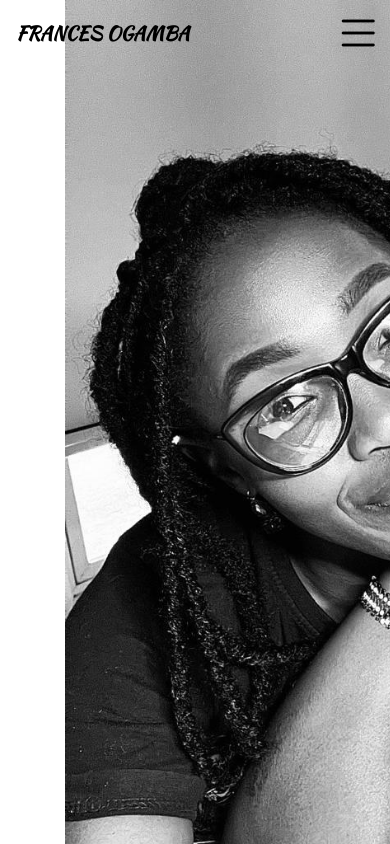
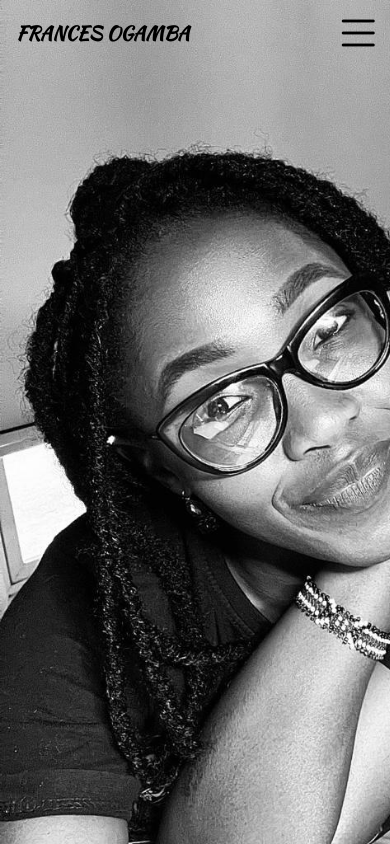
Before and after one commit to MaureenMOguche/Frances, a plain HTML site: page index.html in a window 390 px wide. Drawn offline with nearby package versions, Linux system fonts and the light colour scheme.

Commit message:
latest homepage edit

```diff
--- a/styles.css
+++ b/styles.css
@@ -216,6 +216,7 @@ button {
         font-weight: bolder;
         font-size: larger;
         margin: 0;
+        z-index: 3;
     }
     .menu-icon{
         display: block;
@@ -308,6 +309,11 @@ button {
         margin-bottom: 0;
     }
 
+    .homeDiv{
+        position: fixed;
+        left: 0;
+    }
+
 }
 
 
```
